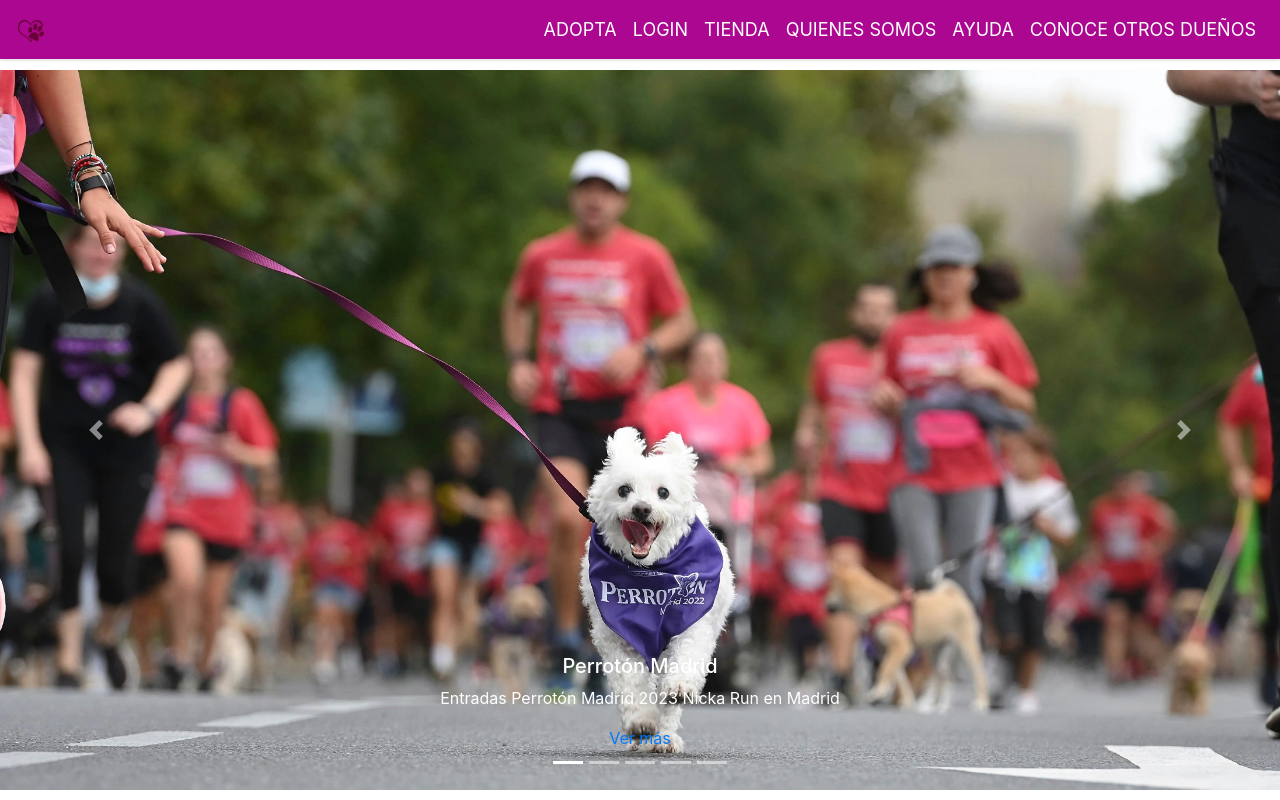
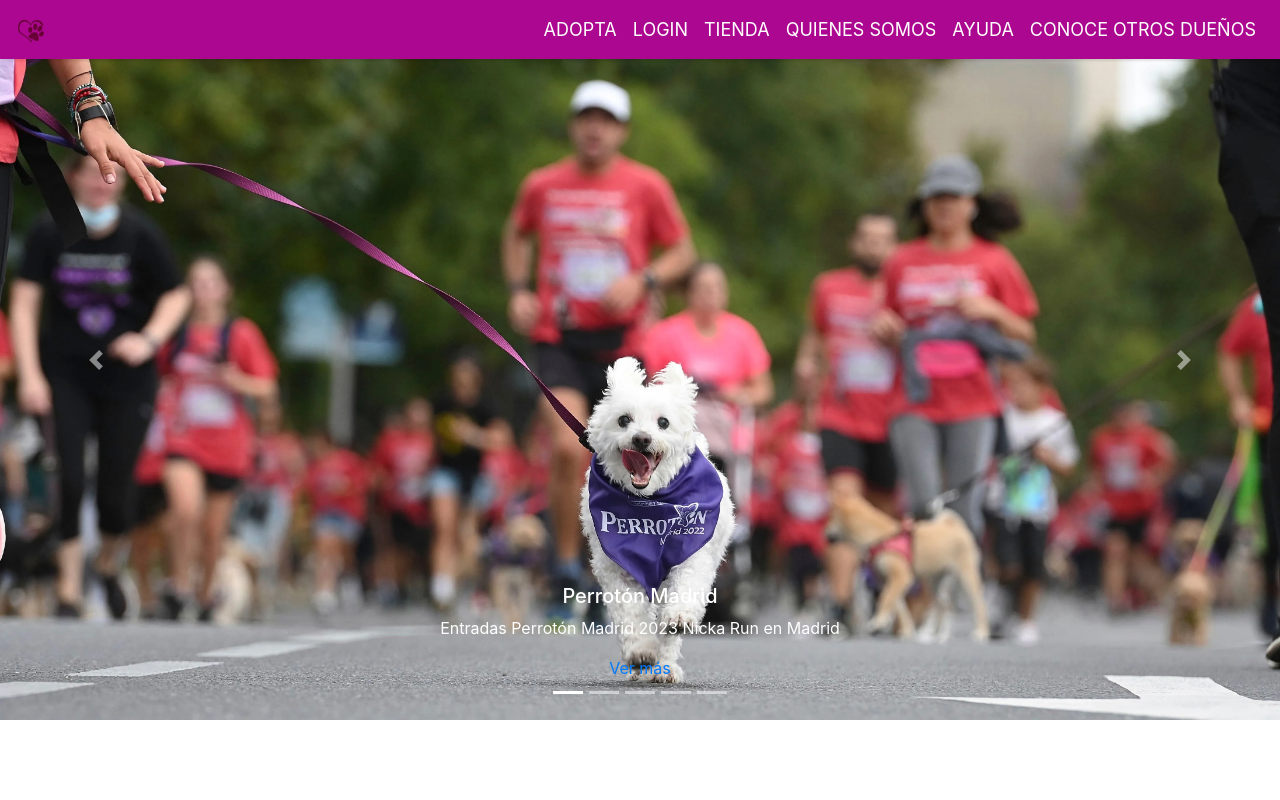
Before and after one commit to ignamart03/BeloveDogs_PHP, a PHP site: page /home.php in a window 1280 px wide. Run offline with PHP 8.4, Linux system fonts and the light colour scheme.

Commit message:
changes fixed navbar

```diff
--- a/register.php
+++ b/register.php
@@ -8,7 +8,6 @@
     <!-- Bootstrap CSS -->
     <link href="https://stackpath.bootstrapcdn.com/bootstrap/4.5.2/css/bootstrap.min.css" rel="stylesheet">
     <link rel="stylesheet" href="styles/base.css">
-
 </head>
 
 <body>
--- a/styles/base.css
+++ b/styles/base.css
@@ -19,7 +19,3 @@
     color: black;
     background-color: white;
 }
-
-body {
-    padding-top: 70px;
-}
```
